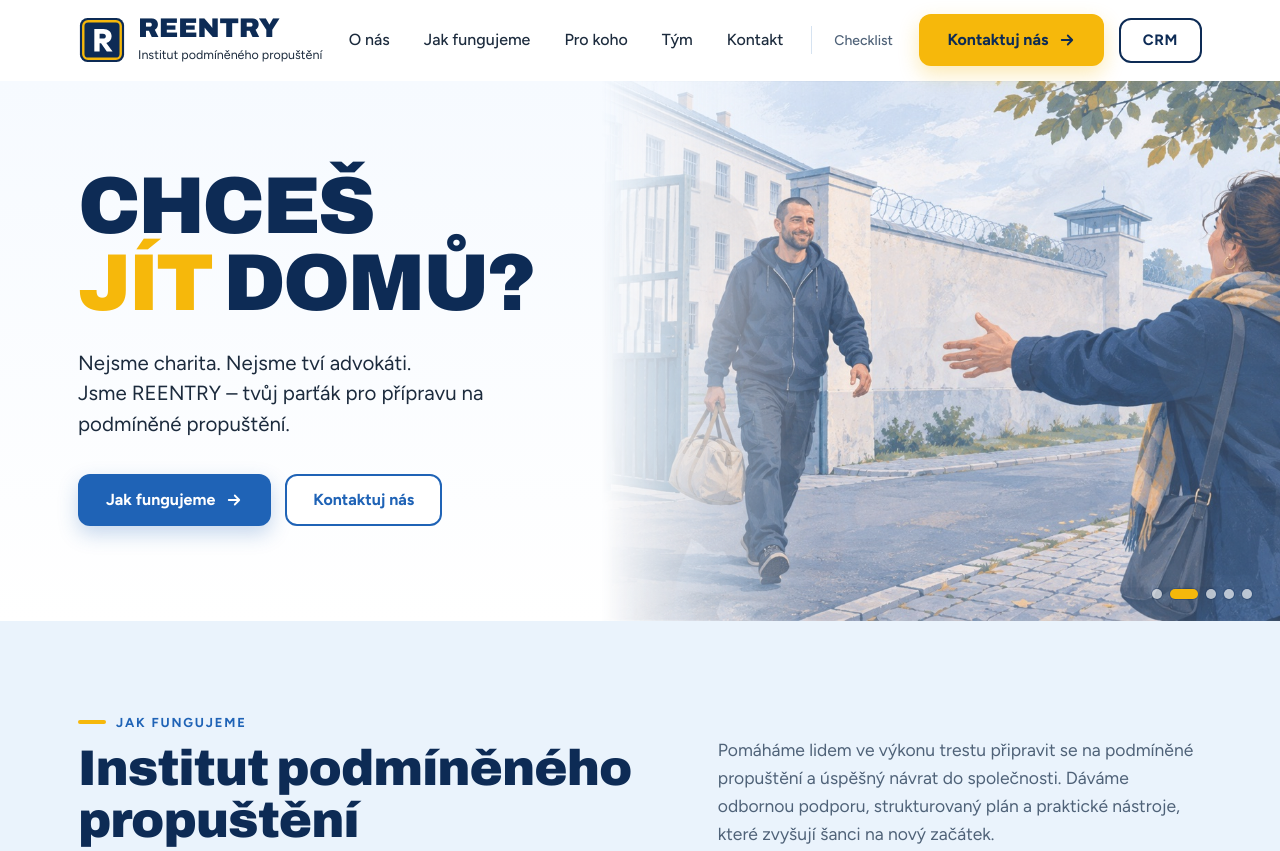
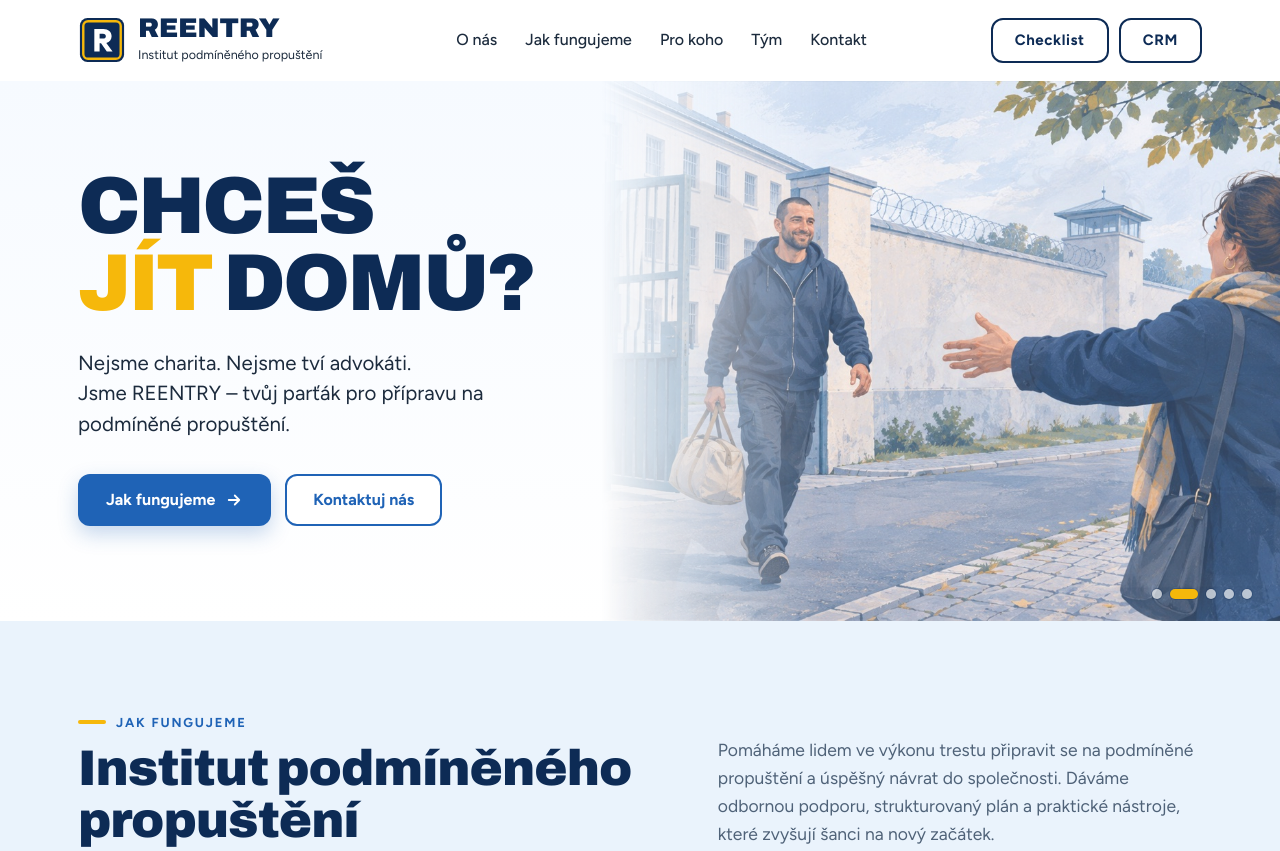
Before and after one commit to Escobarinc/reentry-web, a plain HTML site: page index.html in a window 1280 px wide. Shown: the top 851 px of the page. Drawn offline with Linux system fonts and the light colour scheme.

Commit message:
Web: Checklist a CRM jako rámečková tlačítka úplně vpravo
Co-Authored-By: Claude Opus 5.5 <noreply@anthropic.com>

```diff
--- a/index.html
+++ b/index.html
@@ -67,14 +67,16 @@
   .logo-mark { width: 48px; height: 48px; flex-shrink: 0; }
   .brand b { display: block; font: 900 27px/1 'Archivo', sans-serif; color: var(--navy); letter-spacing: -.01em; }
   .brand small { display: block; font-size: 12.5px; color: var(--ink); margin-top: 3px; white-space: nowrap; }
-  .nav { display: flex; align-items: center; gap: 34px; list-style: none; }
+  .nav { display: flex; align-items: center; gap: 28px; list-style: none; }
+  .nav a, .btn, .btn-crm { white-space: nowrap; }
   .nav a { text-decoration: none; font-weight: 500; font-size: 16px; color: var(--ink); position: relative; padding: 6px 0; }
   .nav a::after { content: ''; position: absolute; left: 0; right: 0; bottom: 0; height: 3px; border-radius: 2px; background: var(--yellow); transform: scaleX(0); transition: transform .2s; }
   .nav a:hover::after { transform: scaleX(1); }
   .nav .team-link a { color: var(--muted); font-size: 14px; }
   .nav .team-first { border-left: 1px solid var(--line); padding-left: 22px; margin-left: -6px; }
   .nav-crm-mobile { display: none; }
-  .btn-crm { display: inline-flex; align-items: center; padding: 13px 22px; border: 2px solid var(--navy); border-radius: 12px; font: 700 15px/1 'Figtree', sans-serif; color: var(--navy); text-decoration: none; letter-spacing: .04em; transition: background .15s, color .15s; margin-left: -12px; }
+  .btn-crm { display: inline-flex; align-items: center; padding: 13px 22px; border: 2px solid var(--navy); border-radius: 12px; font: 700 15px/1 'Figtree', sans-serif; color: var(--navy); text-decoration: none; letter-spacing: .04em; transition: background .15s, color .15s; }
+  .team-btns { display: flex; gap: 10px; margin-left: -10px; }
   .btn-crm:hover { background: var(--navy); color: #fff; }
   .btn-crm:focus-visible { outline: 3px solid var(--yellow); outline-offset: 2px; }
   .menu-btn { display: none; background: none; border: 0; width: 44px; height: 44px; cursor: pointer; color: var(--navy); }
@@ -220,8 +222,11 @@
   @media (prefers-reduced-motion: reduce) { .reveal { opacity: 1; transform: none; transition: none; } html { scroll-behavior: auto; } }
 
   /* Responsive */
+  @media (max-width: 1320px) {
+    .bar .btn-yellow { display: none; }
+  }
   @media (max-width: 1020px) {
-    .nav { gap: 22px; }
+    .nav { gap: 20px; }
     .bar .btn-yellow { display: none; }
     .steps { grid-template-columns: 1fr; gap: 26px; }
     .step-line::after { display: none; }
@@ -232,7 +237,7 @@
     section { padding: 68px 0; }
     .wrap { padding: 0 20px; }
     .menu-btn { display: grid; place-items: center; }
-    .btn-crm { display: none; }
+    .team-btns { display: none; }
     .nav-crm-mobile { display: list-item; }
     .nav { position: fixed; inset: 80px 0 auto 0; background: #fff; flex-direction: column; align-items: stretch; gap: 0; padding: 8px 20px 20px; border-bottom: 1px solid var(--line); box-shadow: 0 16px 30px rgba(13,43,85,.1); transform: translateY(-8px); opacity: 0; pointer-events: none; transition: .2s; }
     .nav.open { transform: none; opacity: 1; pointer-events: auto; }
@@ -274,12 +279,12 @@
         <li><a href="#pro-koho">Pro koho</a></li>
         <li><a href="#tym">Tým</a></li>
         <li><a href="#kontakt">Kontakt</a></li>
-        <li class="team-link team-first"><a href="checklist.html">Checklist</a></li>
+        <li class="team-link team-first nav-crm-mobile"><a href="checklist.html">Checklist</a></li>
         <li class="team-link nav-crm-mobile"><a href="reentry-crm.html">CRM</a></li>
       </ul>
     </nav>
     <a class="btn btn-yellow" href="#kontakt">Kontaktuj nás <svg viewBox="0 0 24 24" fill="none" stroke="currentColor" stroke-width="2.4" stroke-linecap="round" stroke-linejoin="round"><path d="M5 12h14M13 6l6 6-6 6"/></svg></a>
-    <a class="btn-crm" href="reentry-crm.html">CRM</a>
+    <div class="team-btns"><a class="btn-crm" href="checklist.html">Checklist</a><a class="btn-crm" href="reentry-crm.html">CRM</a></div>
     <button class="menu-btn" id="menuBtn" aria-label="Otevřít menu" aria-expanded="false" aria-controls="nav">
       <svg viewBox="0 0 24 24" fill="none" stroke="currentColor" stroke-width="2.2" stroke-linecap="round"><path d="M4 7h16M4 12h16M4 17h16"/></svg>
     </button>
```
